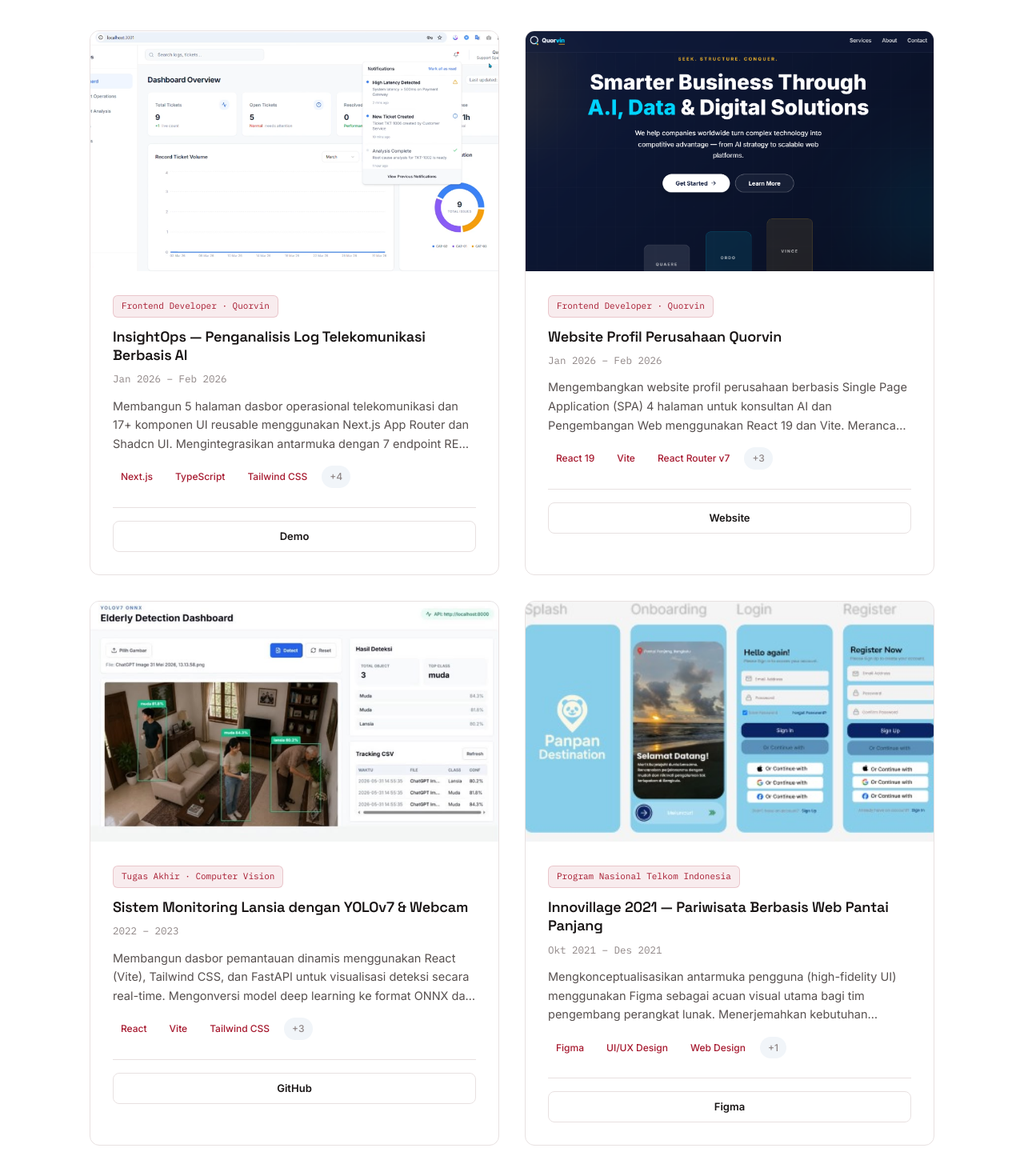
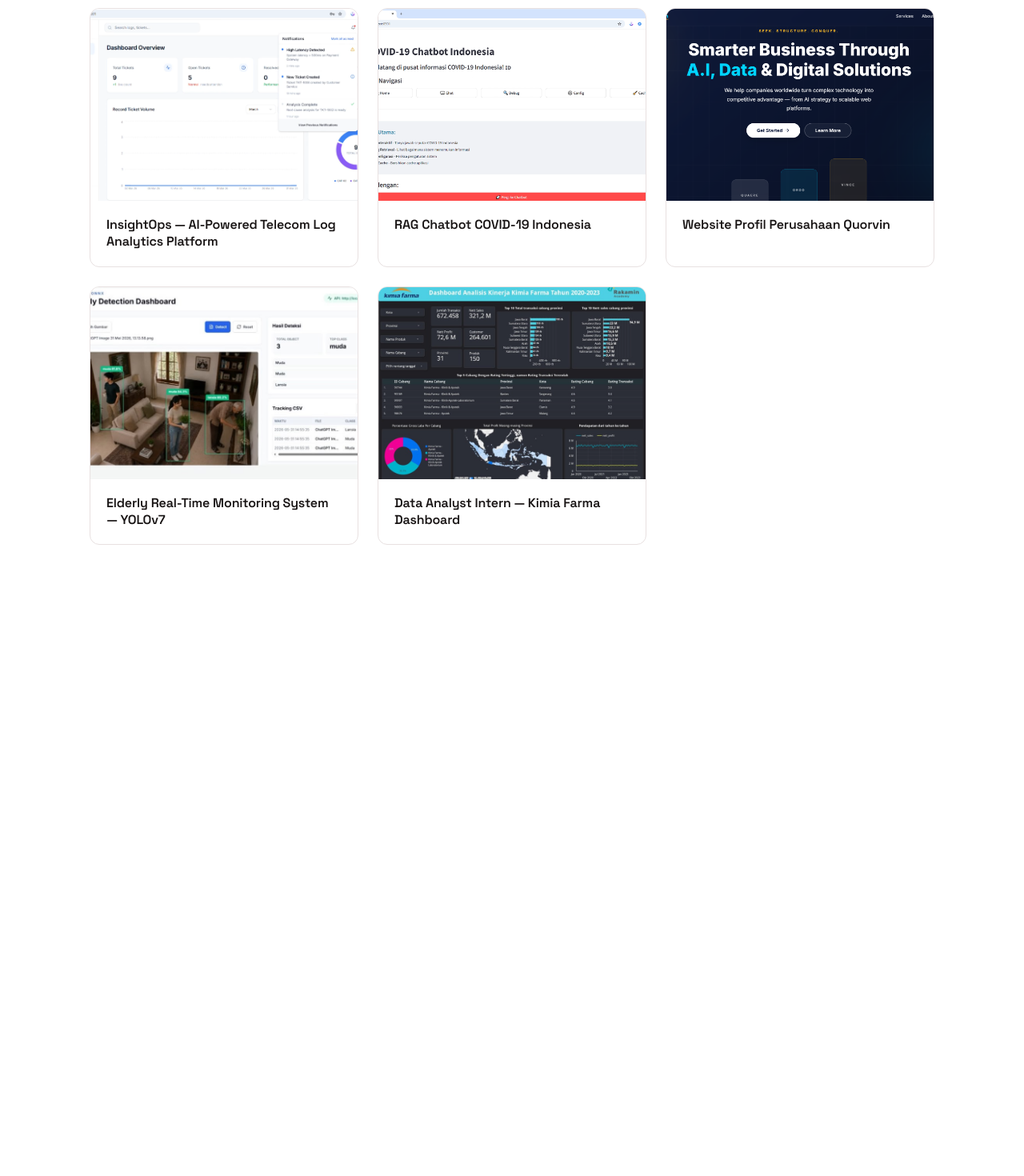
Before and after one commit to rahmadyd/portofolio_web_fe, a React (Vite) app: page /projects in a window 1280 px wide. Shown: the part 318-1788 px from the top of the page at 80% size. After the commit the page ends 1059 px from the top, so only its background shows below. Built offline with nearby package versions, Linux system fonts and the light colour scheme.

Commit message:
feat: update projects page with CV-aligned projects and fix navbar links
- Simplify project cards to show only image and title
- Add RAG Chatbot COVID-19 and Kimia Farma projects
- Fix navbar navigation from projects page to home sections

```diff
--- a/src/components/Navbar.jsx
+++ b/src/components/Navbar.jsx
@@ -1,5 +1,5 @@
 import { useState } from 'react';
-import { useLocation } from 'react-router-dom';
+import { useLocation, Link } from 'react-router-dom';
 import { useLanguage } from '../contexts/LanguageContext';
 
 const Navbar = () => {
@@ -23,7 +23,7 @@
 
   const getLinkHref = (id) => {
     if (isProjectsPage) {
-      return '/';
+      return `/#${id}`;
     }
     return `#${id}`;
   };
@@ -31,7 +31,7 @@
   return (
     <header className="fixed top-0 left-0 right-0 z-[100] bg-[rgba(253,253,251,0.82)] backdrop-blur-[10px] border-b border-border-custom">
       <div className="max-w-[1120px] mx-auto px-8 py-4 flex items-center justify-between">
-        <a href="/" className="font-heading font-bold text-lg flex items-center gap-2">Rahmad Hidayad</a>
+        <Link to="/" className="font-heading font-bold text-lg flex items-center gap-2">Rahmad Hidayad</Link>
         <ul className="hidden md:flex gap-8 list-none">
           {navItems.map((item) => (
             <li key={item.id}>
@@ -56,7 +56,7 @@
           </button>
 
           <a
-            href={isProjectsPage ? '/' : '#contact'}
+            href={isProjectsPage ? '/#contact' : '#contact'}
             className="text-[13px] font-semibold py-[9px] px-[18px] rounded-full bg-ink text-white transition-all duration-200 hover:bg-blue hover:-translate-y-[1px]"
           >
             {t({ id: 'Hubungi Saya', en: 'Contact Me' })}
--- a/src/pages/ProjectDetailPage.jsx
+++ b/src/pages/ProjectDetailPage.jsx
@@ -5,51 +5,33 @@
   const projects = [
     {
       id: 1,
-      title: "InsightOps — Penganalisis Log Telekomunikasi Berbasis AI",
-      category: "Frontend Developer · Quorvin",
-      date: "Jan 2026 – Feb 2026",
+      title: "InsightOps — AI-Powered Telecom Log Analytics Platform",
       image: "/insightops.png",
-      description: "Membangun 5 halaman dasbor operasional telekomunikasi dan 17+ komponen UI reusable menggunakan Next.js App Router dan Shadcn UI. Mengintegrasikan antarmuka dengan 7 endpoint REST API (FastAPI) untuk pengelolaan tiket CRUD dan visualisasi analisis akar masalah berbasis AI.",
-      technologies: ["Next.js", "TypeScript", "Tailwind CSS", "Shadcn UI", "Recharts", "Framer Motion", "FastAPI"],
-      links: {
-        demo: "https://canva.link/1chtan3ara98cgs"
-      }
+      link: "https://canva.link/1chtan3ara98cgs"
     },
     {
       id: 2,
-      title: "Website Profil Perusahaan Quorvin",
-      category: "Frontend Developer · Quorvin",
-      date: "Jan 2026 – Feb 2026",
-      image: "/quorvin.png",
-      description: "Mengembangkan website profil perusahaan berbasis Single Page Application (SPA) 4 halaman untuk konsultan AI dan Pengembangan Web menggunakan React 19 dan Vite. Merancang 11 komponen UI modular dengan sistem desain berbasis CSS Variables dan penanganan formulir kontak asinkron via Formspree.",
-      technologies: ["React 19", "Vite", "React Router v7", "Tailwind CSS", "Formspree", "GitHub Pages"],
-      links: {
-        website: "https://quorvin.biz.id/"
-      }
+      title: "RAG Chatbot COVID-19 Indonesia",
+      image: "/ragchatbot.png",
+      link: "https://github.com/rahmadyd/chatbot_covid19_intern_procodecg"
     },
     {
       id: 3,
-      title: "Sistem Monitoring Lansia dengan YOLOv7 & Webcam",
-      category: "Tugas Akhir · Computer Vision",
-      date: "2022 – 2023",
-      image: "/yolov7dashboard.jpeg",
-      description: "Membangun dasbor pemantauan dinamis menggunakan React (Vite), Tailwind CSS, dan FastAPI untuk visualisasi deteksi secara real-time. Mengonversi model deep learning ke format ONNX dan mengimplementasikan arsitektur decoupled canvas rendering untuk meminimalkan beban memori sisi klien serta mengoptimalkan penggunaan CPU backend.",
-      technologies: ["React", "Vite", "Tailwind CSS", "FastAPI", "YOLOv7", "ONNX"],
-      links: {
-        github: "https://github.com/rahmadyd/yolov7_elderly_detect_deploy"
-      }
+      title: "Website Profil Perusahaan Quorvin",
+      image: "/quorvin.png",
+      link: "https://quorvin.biz.id/"
     },
     {
       id: 4,
-      title: "Innovillage 2021 — Pariwisata Berbasis Web Pantai Panjang",
-      category: "Program Nasional Telkom Indonesia",
-      date: "Okt 2021 – Des 2021",
-      image: "/uipantaipanjang.jpeg",
-      description: "Mengkonceptualisasikan antarmuka pengguna (high-fidelity UI) menggunakan Figma sebagai acuan visual utama bagi tim pengembang perangkat lunak. Menerjemahkan kebutuhan operasional lapangan yang kompleks ke dalam tata letak aplikasi web yang informatif dan mudah diakses pengguna.",
-      technologies: ["Figma", "UI/UX Design", "Web Design", "Canva"],
-      links: {
-        figma: "https://www.figma.com"
-      }
+      title: "Elderly Real-Time Monitoring System — YOLOv7",
+      image: "/yolov7dashboard.jpeg",
+      link: "https://github.com/rahmadyd/yolov7_elderly_detect_deploy"
+    },
+    {
+      id: 5,
+      title: "Data Analyst Intern — Kimia Farma Dashboard",
+      image: "/Dashboardkimiafarma.png",
+      link: "#"
     }
   ];
 
@@ -70,115 +52,45 @@
               Semua <span className="text-blue">Proyek</span>
             </h1>
             <p className="text-[17px] text-ink-soft max-w-[640px]">
-              Koleksi proyek yang telah saya kerjakan, dari pengalaman profesional hingga tugas akhir dan program nasional.
+              Koleksi proyek yang telah saya kerjakan.
             </p>
           </div>
 
           {/* Projects Grid */}
-          <div className="grid grid-cols-1 lg:grid-cols-2 gap-[32px]">
+          <div className="grid grid-cols-1 md:grid-cols-2 lg:grid-cols-3 gap-[24px]">
             {projects.map((project) => (
-              <div
+              <a
                 key={project.id}
-                className="group bg-white border border-border-custom rounded-[12px] overflow-hidden transition-all duration-300 hover:-translate-y-1 hover:shadow-custom"
+                href={project.link}
+                target="_blank"
+                rel="noopener noreferrer"
+                className="group block bg-white border border-border-custom rounded-[12px] overflow-hidden transition-all duration-300 hover:-translate-y-1 hover:shadow-custom"
               >
                 {/* Project Image */}
-                <div className="relative w-full h-[300px] bg-gradient-to-br from-slate-200 to-slate-300 overflow-hidden">
+                <div className="relative w-full h-[240px] bg-gradient-to-br from-slate-200 to-slate-300 overflow-hidden">
                   {project.image.includes('placeholder') ? (
                     <div className="absolute inset-0 flex items-center justify-center">
                       <div className="text-center">
-                        <div className="text-6xl text-slate-400 mb-2">📸</div>
-                        <p className="text-slate-500 text-sm">Gambar Proyek</p>
+                        <div className="text-6xl text-slate-400 mb-2">🤖</div>
+                        <p className="text-slate-500 text-sm font-medium">Coming Soon</p>
                       </div>
                     </div>
                   ) : (
                     <img
                       src={project.image}
                       alt={project.title}
-                      className="w-full h-full object-cover"
+                      className="w-full h-full object-cover transition-transform duration-300 group-hover:scale-105"
                     />
                   )}
                 </div>
 
-                {/* Project Content */}
-                <div className="p-[28px]">
-                  <span className="inline-flex items-center font-mono text-[11px] py-1 px-2.5 rounded-md bg-[rgba(166,24,46,0.08)] text-blue border border-blue-line mb-3">
-                    {project.category}
-                  </span>
-
-                  <h3 className="text-[18px] font-semibold leading-[1.3] mb-2 text-ink group-hover:text-blue transition-colors">
+                {/* Project Title */}
+                <div className="p-[20px]">
+                  <h3 className="text-[16px] font-semibold leading-[1.3] text-ink group-hover:text-blue transition-colors">
                     {project.title}
                   </h3>
-
-                  <span className="text-[12.5px] text-ink-faint font-mono block mb-3">
-                    {project.date}
-                  </span>
-
-                  <p className="text-[14.5px] text-ink-soft mb-4 line-clamp-3">
-                    {project.description}
-                  </p>
-
-                  {/* Technologies */}
-                  <div className="flex flex-wrap gap-2 mb-6">
-                    {project.technologies.slice(0, 3).map((tech, idx) => (
-                      <span
-                        key={idx}
-                        className="text-[12px] px-2.5 py-1 rounded-full bg-blue-soft text-blue font-medium"
-                      >
-                        {tech}
-                      </span>
-                    ))}
-                    {project.technologies.length > 3 && (
-                      <span className="text-[12px] px-2.5 py-1 rounded-full bg-slate-100 text-ink-faint font-medium">
-                        +{project.technologies.length - 3}
-                      </span>
-                    )}
-                  </div>
-
-                  {/* Links */}
-                  <div className="flex gap-2 pt-4 border-t border-border-custom">
-                    {project.links.github && (
-                      <a
-                        href={project.links.github}
-                        target="_blank"
-                        rel="noopener noreferrer"
-                        className="flex-1 text-center py-2 px-3 text-[13px] font-semibold rounded-[8px] bg-white border border-border-custom text-ink transition-all duration-200 hover:border-blue hover:text-blue hover:bg-blue-soft"
-                      >
-                        GitHub
-                      </a>
-                    )}
-                    {project.links.demo && (
-                      <a
-                        href={project.links.demo}
-                        target="_blank"
-                        rel="noopener noreferrer"
-                        className="flex-1 text-center py-2 px-3 text-[13px] font-semibold rounded-[8px] bg-white border border-border-custom text-ink transition-all duration-200 hover:border-blue hover:text-blue hover:bg-blue-soft"
-                      >
-                        Demo
-                      </a>
-                    )}
-                    {project.links.website && (
-                      <a
-                        href={project.links.website}
-                        target="_blank"
-                        rel="noopener noreferrer"
-                        className="flex-1 text-center py-2 px-3 text-[13px] font-semibold rounded-[8px] bg-white border border-border-custom text-ink transition-all duration-200 hover:border-blue hover:text-blue hover:bg-blue-soft"
-                      >
-                        Website
-                      </a>
-                    )}
-                    {project.links.figma && (
-                      <a
-                        href={project.links.figma}
-                        target="_blank"
-                        rel="noopener noreferrer"
-                        className="flex-1 text-center py-2 px-3 text-[13px] font-semibold rounded-[8px] bg-white border border-border-custom text-ink transition-all duration-200 hover:border-blue hover:text-blue hover:bg-blue-soft"
-                      >
-                        Figma
-                      </a>
-                    )}
-                  </div>
                 </div>
-              </div>
+              </a>
             ))}
           </div>
         </div>
```
Also changed, not shown: public/Dashboardkimiafarma.png (added), public/ragchatbot.png (added).
